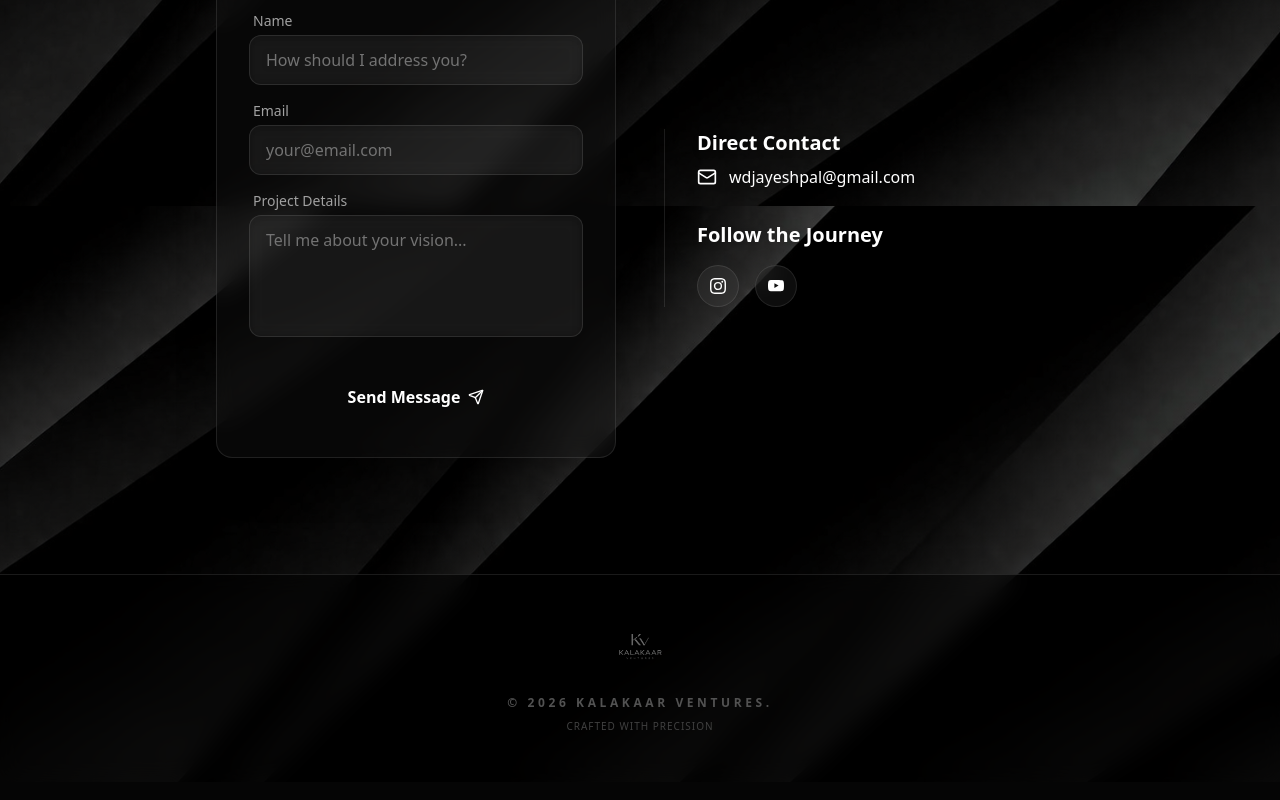
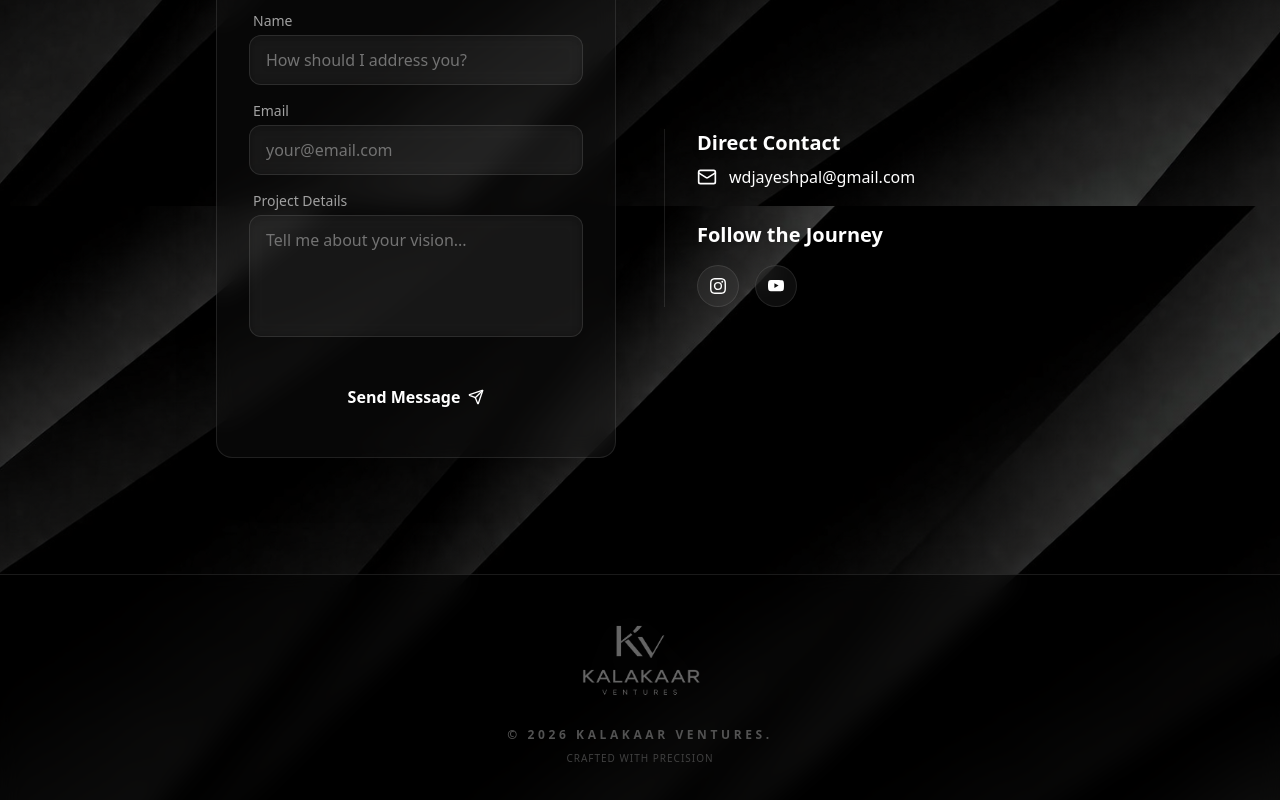
Before and after one commit to jayeshpal001/Kalakaar-Ventures-react, a Next.js app in the folder kalakaar-next/: page / in a window 1280 px wide. Shown: the part 2194-2994 px from the top of the page. Built offline with nearby package versions, Linux system fonts and the light colour scheme; no server answers.

Commit message:
logo size increased in footer

```diff
--- a/kalakaar-next/src/components/layout/Footer.jsx
+++ b/kalakaar-next/src/components/layout/Footer.jsx
@@ -2,13 +2,14 @@ import Image from "next/image";
 
 export default function Footer() {
   return (
-    <footer className="w-full py-12 mt-5 border-t border-white/10 flex flex-col items-center justify-center bg-black/50 backdrop-blur-md">
-      <div className="relative w-12 h-12 mb-6 opacity-40 hover:opacity-100 transition-opacity duration-500 cursor-pointer">
+    <footer className="w-full pt-5 pb-15 mt-5 border-t border-white/10 flex flex-col items-center justify-center bg-black/50 backdrop-blur-md">
+      <div className="relative w-25 h-25 md:w-33 md:h-33  opacity-40 hover:opacity-100 transition-opacity duration-500 cursor-pointer">
         <Image
-          src="/logo.png"
+          src="/logo.png" // Aapka main stacked logo
           alt="Kalakaar Ventures"
           fill
-          className="object-contain invert"
+          className="object-contain invert brightness-200 drop-shadow-[0_0_20px_rgba(255,255,255,0.15)]"
+          priority
         />
       </div>
       <p className="text-xs text-neutral-600 tracking-[0.3em] font-bold uppercase">
```
